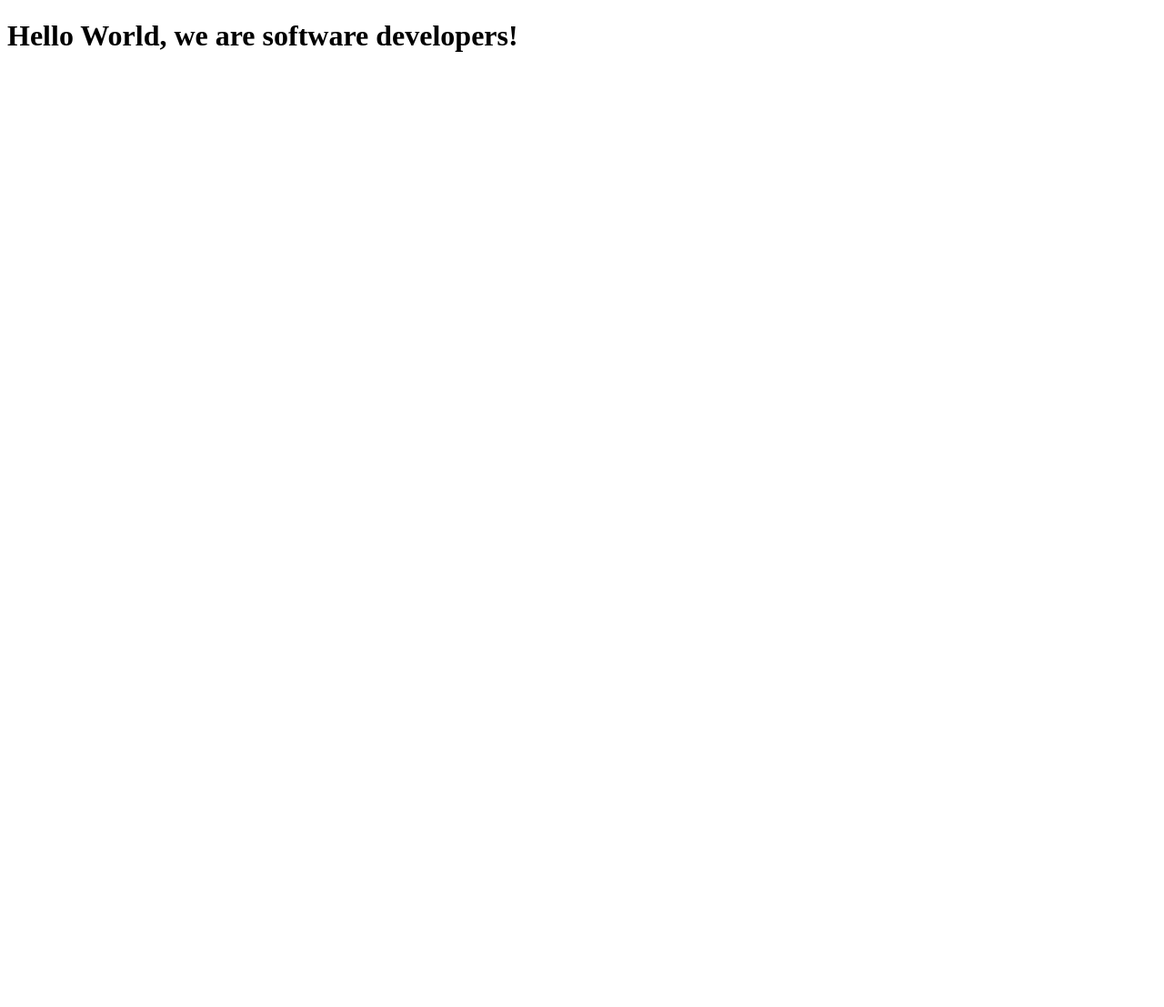
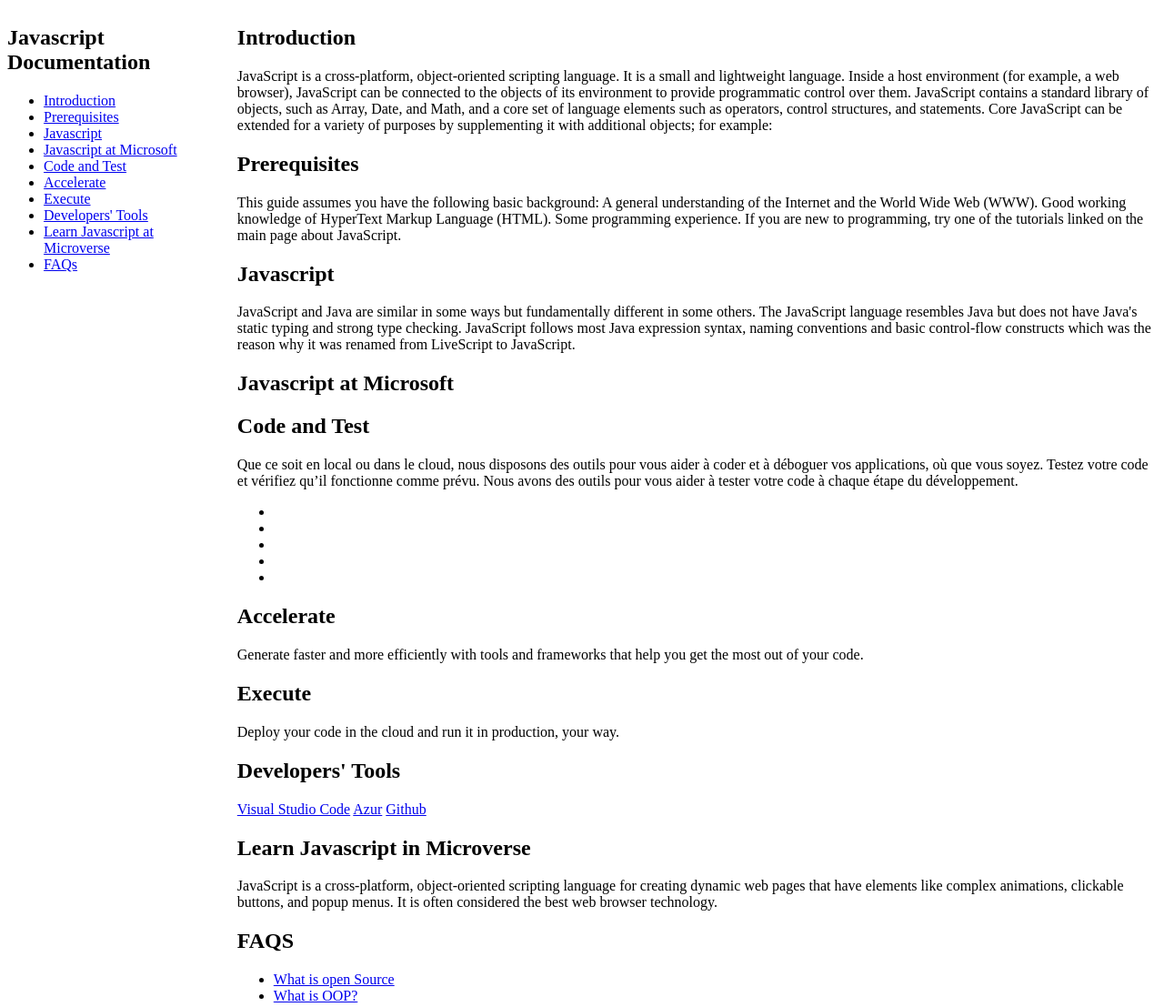
Before and after one commit to Archivet/Microverse_Trials_Isaac_Diariatou, a plain HTML site: page fcc-test-suite-template-master/fcc-test-suite-template-master/index.html in a window 1280 px wide. Shown: the whole page at 91% size. Before the commit the page ends 800 px from the top, so only its background shows below. Drawn offline with Linux system fonts and the light colour scheme.

Commit message:
Technical Documentation 0.0.1

```diff
--- a/fcc-test-suite-template-master/fcc-test-suite-template-master/css/style.css
+++ b/fcc-test-suite-template-master/fcc-test-suite-template-master/css/style.css
@@ -0,0 +1,58 @@
+#main-doc {
+
+}
+
+.main-section {
+
+}
+
+#introduction{
+
+}
+#prerequisites{
+
+}
+#javascript{
+
+}
+#javascript_at_microverse{
+
+}
+#code_and_test{
+
+}
+#accelerate{
+
+}
+#execute{
+
+}
+#developers_tools{
+
+}
+#learn_javascript_in_microverse{
+
+}
+#faqs{
+
+}
+#navbar{
+  float: left;
+  width: 20%;
+  position: fixed;
+}
+#main{
+    float: right;
+    width: 80%;
+
+  }
+
+@media screen and (min-width: 480px) {
+  #navbar {width: 200px; float: left;}
+  #main {margin-left: 216px;}
+}
+@media screen and (min-width: 480px) {
+  body {
+    background-color: white;
+  }
+}
--- a/fcc-test-suite-template-master/fcc-test-suite-template-master/index.html
+++ b/fcc-test-suite-template-master/fcc-test-suite-template-master/index.html
@@ -5,24 +5,103 @@
     <title>Fork Me! FCC: Test Suite Template</title>
     <link rel="stylesheet" href="css/style.css">
   </head>
+  <body id="main-doc">
+    <script src="https://cdn.freecodecamp.org/testable-projects-fcc/v1/bundle.js"></script>
+    <nav id="navbar">
+      <h2>Javascript Documentation</h2>
+      <ul>
+        <li><a href="#introduction" class="nav-link">Introduction</a></li>
+        <li><a href="#prerequisites" class="nav-link">Prerequisites</a></li>
+        <li><a href="#javascript" class="nav-link">Javascript</a></li>
+        <li><a href="#javascript_at_microsoft" class="nav-link">Javascript at Microsoft</a></li>
+        <li><a href="#code_and_test" class="nav-link">Code and Test</a></li>
+        <li><a href="#accelerate" class="nav-link">Accelerate</a></li>
+        <li><a href="#execute" class="nav-link">Execute</a></li>
+        <li><a href="#developers_tools" class="nav-link">Developers' Tools</a></li>
+        <li><a href="#learn_javascript_at_microverse" class="nav-link">Learn Javascript at Microverse</a></li>
+        <li><a href="#faqs" class="nav-link">FAQs</a></li>
+      </ul>
+    </nav>
+    <main id="main">
+    <section id="introduction" class="main-section" >
+        <h2>Introduction</h2>
+        <p>
+          JavaScript is a cross-platform, object-oriented scripting language. It is a small and lightweight language. Inside a host environment (for example, a web browser), JavaScript can be connected to the objects of its environment to provide programmatic control over them.
+          JavaScript contains a standard library of objects, such as Array, Date, and Math, and a core set of language elements such as operators, control structures, and statements. Core JavaScript can be extended for a variety of purposes by supplementing it with additional objects; for example:
+        </p>
+    </section>
+<section id="prerequisites" class="main-section" >
+      <h2>Prerequisites</h2>
+       <p>
+         This guide assumes you have the following basic background:
+          A general understanding of the Internet and the World Wide Web (WWW).
+          Good working knowledge of HyperText Markup Language (HTML).
+          Some programming experience. If you are new to programming, try one of the tutorials linked on the main page about JavaScript.
+       </p>
+    </section>
+    <section id="javascript" class="main-section" >
+      <h2>Javascript</h2>
+       <p>JavaScript and Java are similar in some ways but fundamentally different in some others. The JavaScript language resembles Java but does not have Java's static typing and strong type checking. JavaScript follows most Java expression syntax, naming conventions and basic control-flow constructs which was the reason why it was renamed from LiveScript to JavaScript.</p>
+    </section>
+    <section id="javascript_at_microsoft" class="main-section" >
+      <h2>Javascript at Microsoft </h2>
+       <p></p>
+    </section>
+    <section id="code_and_test" class="main-section" >
+      <h2>Code and Test</h2>
+       <p>Que ce soit en local ou dans le cloud, nous disposons des outils pour vous aider à coder et à déboguer vos applications, où que vous soyez.
+         Testez votre code et vérifiez qu’il fonctionne comme prévu. Nous avons des outils pour vous aider à tester votre code à chaque étape du développement.
+       </p>
+       <ul id="code">
+         <li></li>
+         <li></li>
+         <li></li>
+         <li></li>
+         <li></li>
+       </ul>
 
-  <body>
+    </section>
+    <section id="accelerate" class="main-section" >
+      <h2>Accelerate</h2>
+       <p>
+         Generate faster and more efficiently with tools and frameworks that help you get the most out of your code.
+       </p>
+    </section>
+<section id="execute" class="main-section" >
+        <h2> Execute </h2>
+         <p>
 
-    <script src="https://cdn.freecodecamp.org/testable-projects-fcc/v1/bundle.js"></script>
-    <h1>Hello World, we are software developers!</h1>
+           Deploy your code in the cloud and run it in production, your way.
+         </p>
+    </section>
+    <section id="developers_tools" class="main-section" >
+        <h2> Developers' Tools </h2>
+         <p>
+           <a href="https://code.visualstudio.com/">Visual Studio Code</a>
+           <a href="https://www.typescriptlang.org/"></a>
+           <a href="https://learn.microsoft.com/fr-fr/azure/static-web-apps/overview?WT.mc_id=javascript-29163-cxa">Azur</a>
+           <a href="https://www.github.org/">Github</a>
 
-    <!--
-
-    Hello Camper!
-
-    For now, the test suite only works in Chrome!
-    Please read the README below in the JS Editor before beginning.
-    Feel free to delete this message once you have read it.
-    Good luck and Happy Coding!
-
-    - The freeCodeCamp Team
-
-    -->
+         </p>
+    </section>
+    <section id="learn_javascript_in_microverse" class="main-section" >
+        <h2> Learn Javascript in Microverse </h2>
+         <p>
+           JavaScript is a cross-platform, object-oriented scripting language for creating dynamic web pages that have elements like complex animations, clickable buttons, and popup menus. It is often considered the best web browser technology.
+         </p>
+    </section>
+    <section id="faqs" class="main-section" >
+        <h2> FAQS </h2>
+        <ul>
+          <li>
+          <a href="https://www.microverse.org/">What is open Source</a>
+         </li>
+         <li>
+          <a href="https://www.microverse.org/">What is OOP?</a>
+         </li>
+         </ul>
+    </section>
+    </main>
     <script  src="js/index.js"></script>
 
   </body>
```
